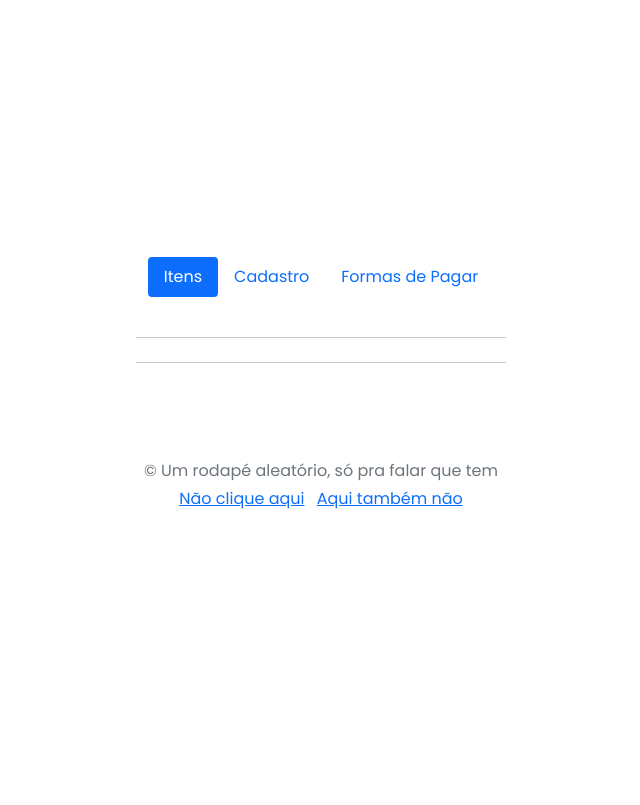
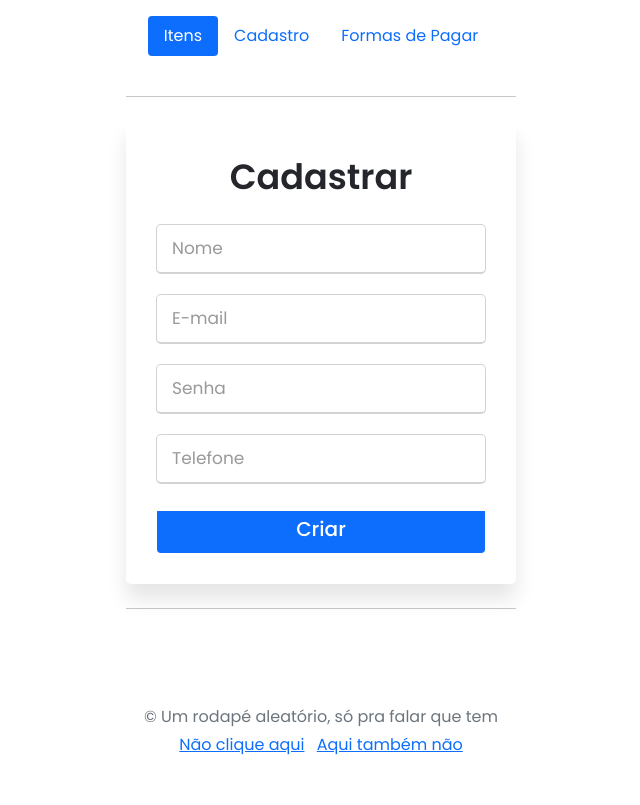
Before and after one commit to VictorHugoSerafim/sist3t-dia-10-1, a PHP site: page / in a window 1280 px wide. Shown: the whole page, without its empty margins (319-959 px from the left). Before the commit the page ends 509 px from the top, so only its background shows below. Run offline with PHP 8.4, Linux system fonts and the light colour scheme.

Commit message:
Update index.php

```diff
--- a/index.php
+++ b/index.php
@@ -59,7 +59,7 @@ if($btnCadUsuario){
 
       <hr class="my-4">
 
-<!--     <div class="wrapper">
+    <div class="wrapper">
        <div class="title-text">
           <div class="title signup">
              Cadastrar
@@ -86,7 +86,7 @@ if($btnCadUsuario){
              </form>
           </div>
        </div>
-    </div> -->
+    </div>
 
     <hr class="my-4">
       <footer class="my-5 pt-5 text-muted text-center text-small">
```
